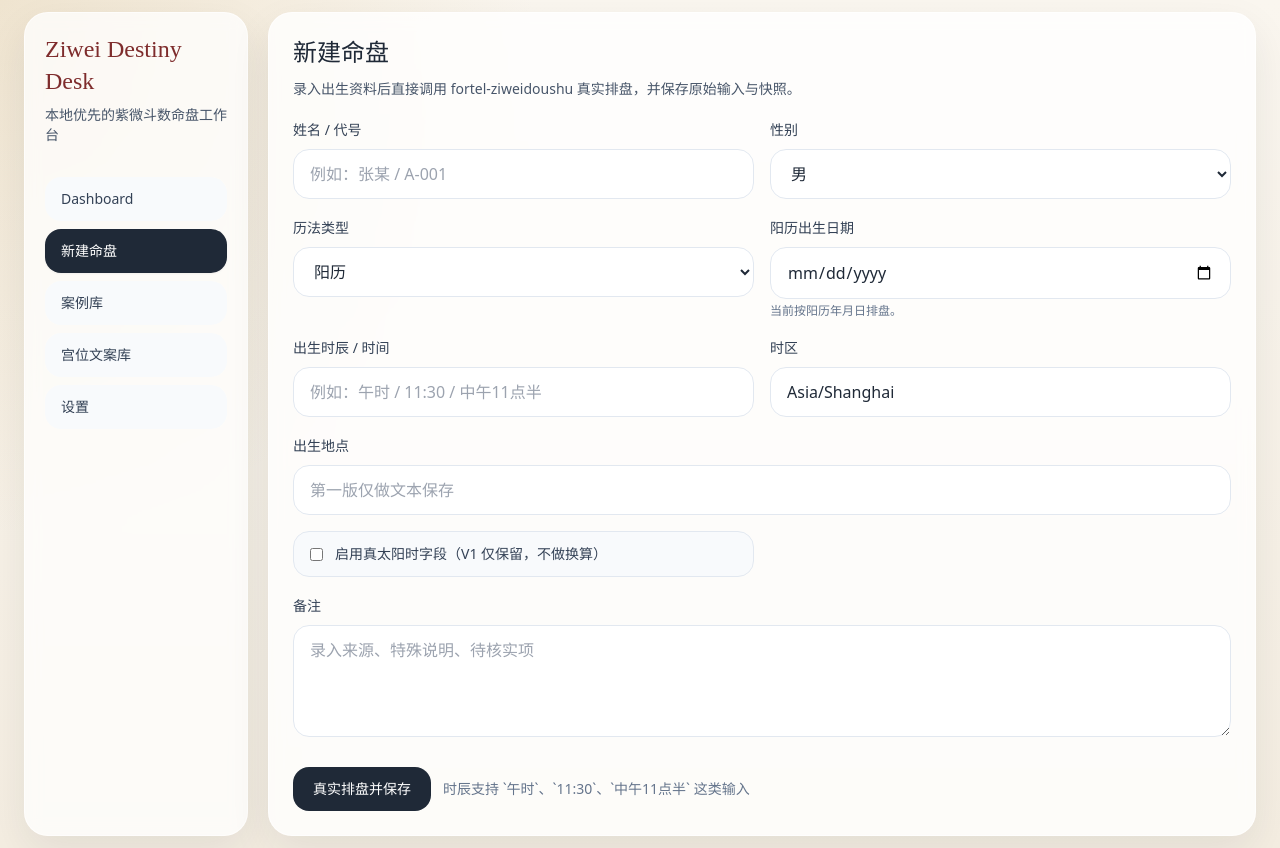
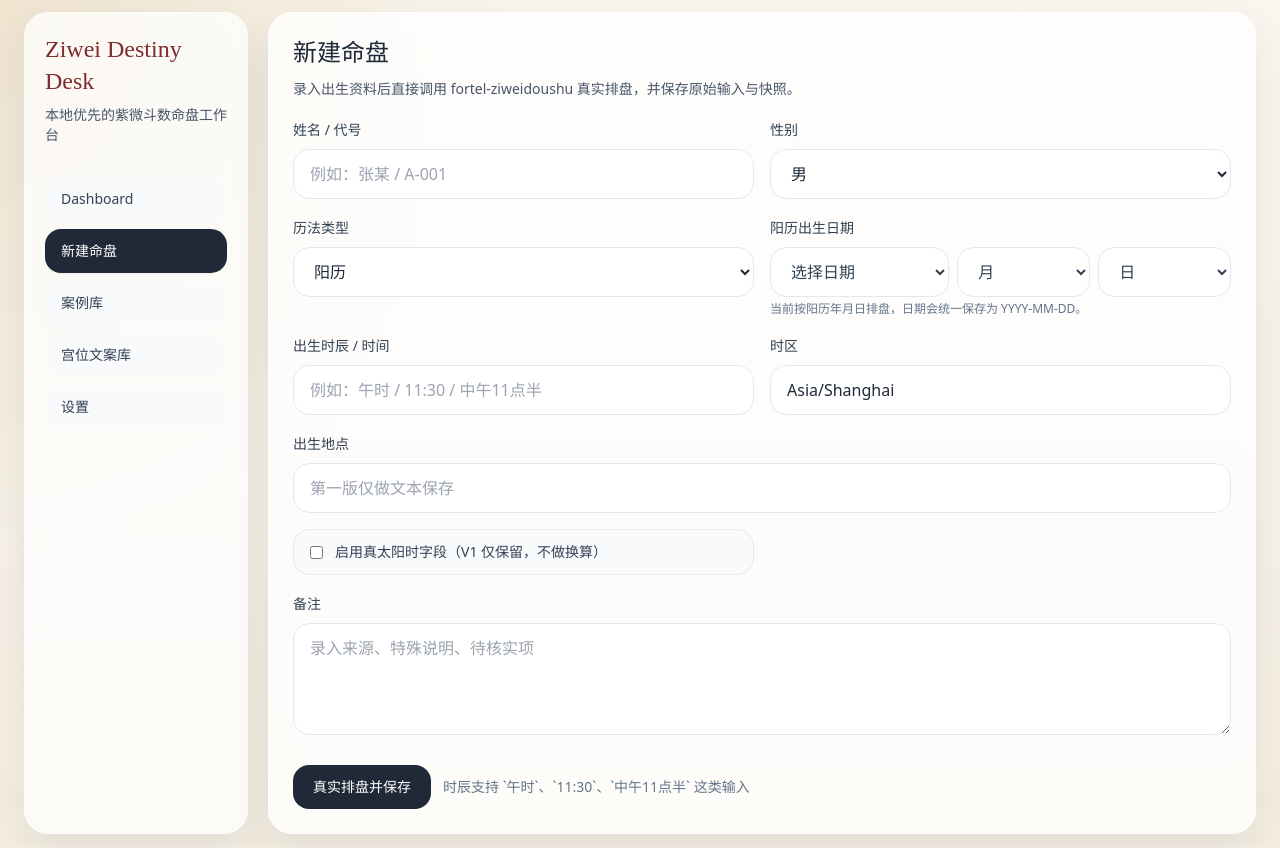
Before and after one commit to ZhuangBBPro/ziwei-destiny-desk, a React (Vite) app: page /charts/new in a window 1280 px wide. Built offline with nearby package versions, Linux system fonts and the light colour scheme.

Commit message:
优化新建命盘日期选择

```diff
--- a/src/features/charts/schemas/chartFormSchema.ts
+++ b/src/features/charts/schemas/chartFormSchema.ts
@@ -26,8 +26,8 @@ export const chartFormSchema = z.object({
     .string()
     .trim()
     .regex(
-      /^(\d{4}[./-]\d{1,2}[./-]\d{1,2}|\d{8})$/,
-      "请输入合法日期，格式为 YYYY-MM-DD、YYYY.M.D 或 YYYYMMDD",
+      /^\d{4}-\d{2}-\d{2}$/,
+      "请选择出生日期",
     ),
   birth_time: z
     .string()
--- a/src/pages/NewChartPage.tsx
+++ b/src/pages/NewChartPage.tsx
@@ -1,5 +1,5 @@
 import { zodResolver } from "@hookform/resolvers/zod";
-import { useState } from "react";
+import { useEffect, useState } from "react";
 import { useForm } from "react-hook-form";
 import { useNavigate } from "react-router-dom";
 import { CardSection } from "@/components/ui/CardSection";
@@ -11,6 +11,7 @@ import {
 } from "@/features/charts/schemas/chartFormSchema";
 import { chartService } from "@/features/charts/services/chartService";
 import { AppError } from "@/lib/errors";
+import type { BirthCalendarType } from "@/types";
 
 const defaultValues: ChartFormValues = {
   subject_name: "",
@@ -25,13 +26,35 @@ const defaultValues: ChartFormValues = {
   remarks: "",
 };
 
+type DatePart = "year" | "month" | "day";
+
+interface BirthDateParts {
+  year: string;
+  month: string;
+  day: string;
+}
+
+const EMPTY_BIRTH_DATE_PARTS: BirthDateParts = {
+  year: "",
+  month: "",
+  day: "",
+};
+
+const YEAR_OPTIONS = Array.from({ length: new Date().getFullYear() - 1899 }, (_, index) =>
+  String(new Date().getFullYear() - index),
+);
+
+const MONTH_OPTIONS = Array.from({ length: 12 }, (_, index) => String(index + 1).padStart(2, "0"));
+
 export function NewChartPage() {
   const navigate = useNavigate();
   const [submitError, setSubmitError] = useState("");
+  const [birthDateParts, setBirthDateParts] = useState<BirthDateParts>(EMPTY_BIRTH_DATE_PARTS);
   const {
     register,
     handleSubmit,
     watch,
+    setValue,
     formState: { errors, isSubmitting },
   } = useForm<ChartFormValues>({
     resolver: zodResolver(chartFormSchema),
@@ -39,6 +62,30 @@ export function NewChartPage() {
   });
 
   const birthCalendarType = watch("birth_calendar_type");
+
+  useEffect(() => {
+    setBirthDateParts((currentParts) => clampBirthDateParts(currentParts, birthCalendarType));
+  }, [birthCalendarType]);
+
+  useEffect(() => {
+    const formattedDate = formatBirthDateParts(birthDateParts);
+    setValue("birth_date", formattedDate, {
+      shouldDirty: Boolean(formattedDate),
+      shouldValidate: Boolean(errors.birth_date),
+    });
+  }, [birthDateParts, errors.birth_date, setValue]);
+
+  function handleBirthDatePartChange(part: DatePart, value: string) {
+    setBirthDateParts((currentParts) =>
+      clampBirthDateParts(
+        {
+          ...currentParts,
+          [part]: value,
+        },
+        birthCalendarType,
+      ),
+    );
+  }
 
   const onSubmit = handleSubmit(async (values) => {
     setSubmitError("");
@@ -101,16 +148,16 @@ export function NewChartPage() {
             <span className="text-sm font-medium text-slate-700">
               {birthCalendarType === "lunar" ? "农历出生日期" : "阳历出生日期"}
             </span>
-            <input
-              type={birthCalendarType === "lunar" ? "text" : "date"}
-              {...register("birth_date")}
-              className="mt-2 w-full rounded-2xl border border-slate-200 bg-white px-4 py-3"
-              placeholder={birthCalendarType === "lunar" ? "例如：1978-06-23 或 19780623" : undefined}
+            <BirthDateSelector
+              calendarType={birthCalendarType}
+              parts={birthDateParts}
+              onChange={handleBirthDatePartChange}
             />
+            <input type="hidden" {...register("birth_date")} />
             <p className="mt-1 text-xs text-slate-500">
               {birthCalendarType === "lunar"
-                ? "当前按农历年月日排盘；如果是闰月，请勾选下方“农历闰月”。"
-                : "当前按阳历年月日排盘。"}
+                ? "当前按农历年月日排盘，日期会统一保存为 YYYY-MM-DD；如果是闰月，请勾选下方“农历闰月”。"
+                : "当前按阳历年月日排盘，日期会统一保存为 YYYY-MM-DD。"}
             </p>
             <FieldError message={errors.birth_date?.message} />
           </label>
@@ -190,3 +237,90 @@ export function NewChartPage() {
     </CardSection>
   );
 }
+
+function BirthDateSelector({
+  calendarType,
+  parts,
+  onChange,
+}: {
+  calendarType: BirthCalendarType;
+  parts: BirthDateParts;
+  onChange: (part: DatePart, value: string) => void;
+}) {
+  const dayOptions = getDayOptions(calendarType, parts.year, parts.month);
+
+  return (
+    <div className="mt-2 grid grid-cols-[1.35fr_1fr_1fr] gap-2">
+      <select
+        value={parts.year}
+        onChange={(event) => onChange("year", event.target.value)}
+        className="w-full rounded-2xl border border-slate-200 bg-white px-4 py-3 text-slate-700"
+        aria-label="选择出生年份"
+      >
+        <option value="">选择日期</option>
+        {YEAR_OPTIONS.map((year) => (
+          <option key={year} value={year}>
+            {year}年
+          </option>
+        ))}
+      </select>
+      <select
+        value={parts.month}
+        onChange={(event) => onChange("month", event.target.value)}
+        className="w-full rounded-2xl border border-slate-200 bg-white px-4 py-3 text-slate-700"
+        aria-label="选择出生月份"
+      >
+        <option value="">月</option>
+        {MONTH_OPTIONS.map((month) => (
+          <option key={month} value={month}>
+            {Number(month)}月
+          </option>
+        ))}
+      </select>
+      <select
+        value={parts.day}
+        onChange={(event) => onChange("day", event.target.value)}
+        className="w-full rounded-2xl border border-slate-200 bg-white px-4 py-3 text-slate-700"
+        aria-label="选择出生日期"
+      >
+        <option value="">日</option>
+        {dayOptions.map((day) => (
+          <option key={day} value={day}>
+            {Number(day)}日
+          </option>
+        ))}
+      </select>
+    </div>
+  );
+}
+
+function formatBirthDateParts(parts: BirthDateParts) {
+  return parts.year && parts.month && parts.day ? `${parts.year}-${parts.month}-${parts.day}` : "";
+}
+
+function clampBirthDateParts(parts: BirthDateParts, calendarType: BirthCalendarType): BirthDateParts {
+  const maxDay = getMaxDay(calendarType, parts.year, parts.month);
+  const day = parts.day && Number(parts.day) <= maxDay ? parts.day : "";
+
+  return {
+    ...parts,
+    day,
+  };
+}
+
+function getDayOptions(calendarType: BirthCalendarType, year: string, month: string) {
+  const maxDay = getMaxDay(calendarType, year, month);
+  return Array.from({ length: maxDay }, (_, index) => String(index + 1).padStart(2, "0"));
+}
+
+function getMaxDay(calendarType: BirthCalendarType, year: string, month: string) {
+  if (calendarType === "lunar") {
+    return 30;
+  }
+
+  if (!year || !month) {
+    return 31;
+  }
+
+  return new Date(Number(year), Number(month), 0).getDate();
+}
```
